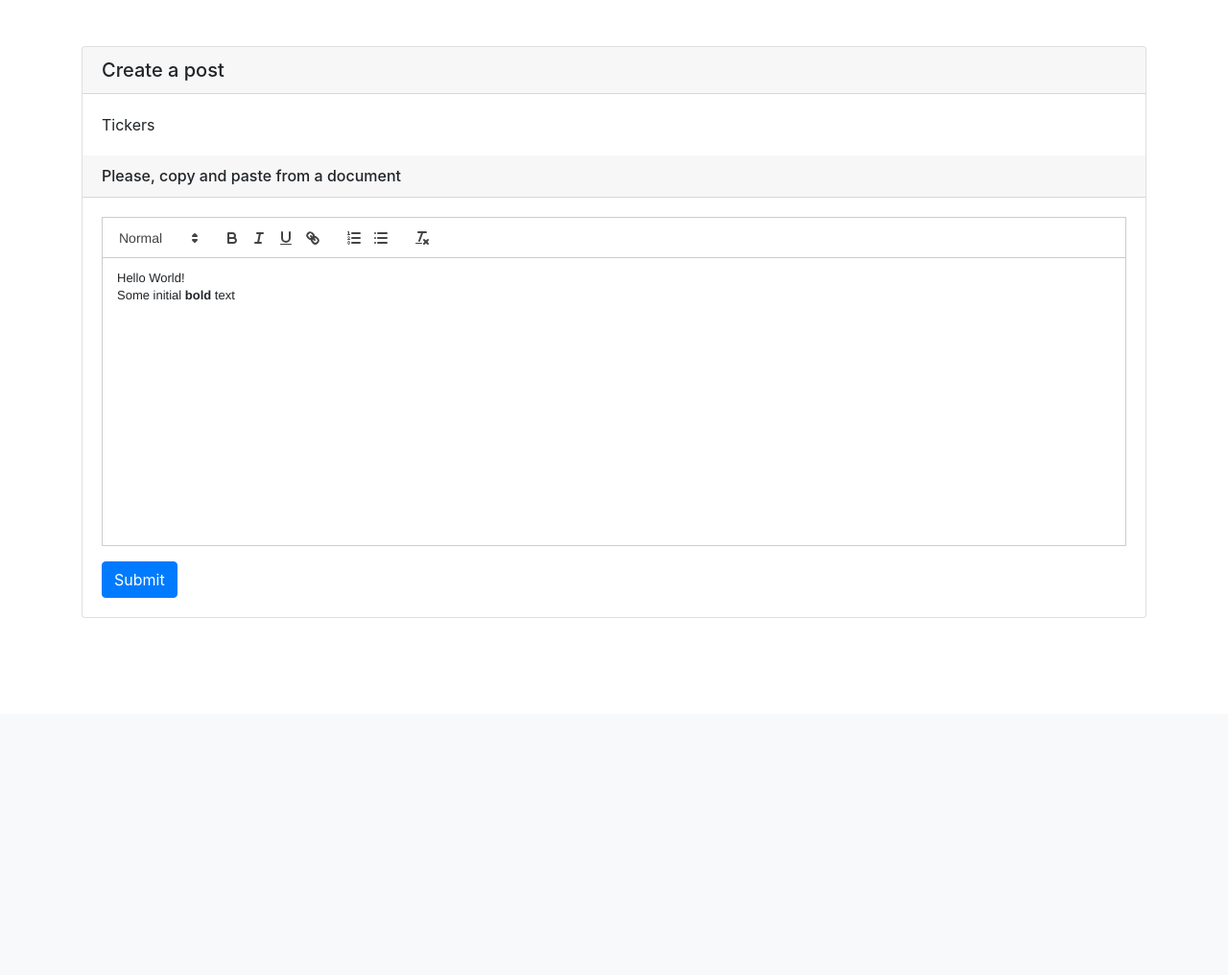
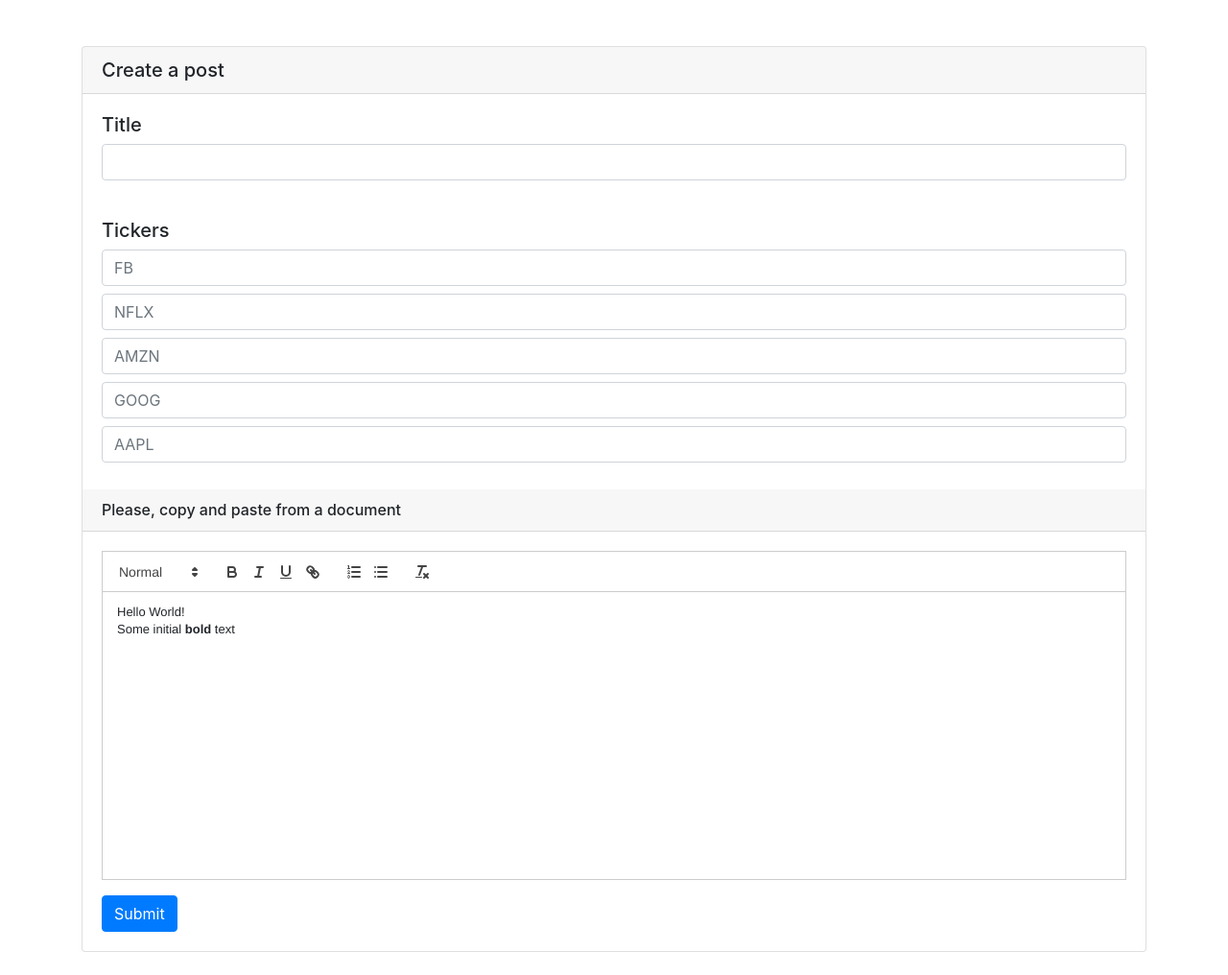
Before and after one commit to lakshaykhatter/Morealpha, a Flask app: page /post in a window 1280 px wide. Shown: the part 56-1072 px from the top of the page at 96% size. Before the commit the page ends 700 px from the top, so only its background shows below. Run offline with Flask 2, Linux system fonts and the light colour scheme; the visitor is signed in with stand-in values (Sample User, id 1); data comes from the database, SQL or seed files in the repository; both versions use the stored data as it was after the commit; some libraries are stand-ins or nearby versions.

Commit message:
Completed create a post using AJAX

```diff
--- a/app/routes.py
+++ b/app/routes.py
@@ -1,4 +1,4 @@
-from flask import render_template, flash, redirect, url_for, request
+from flask import render_template, flash, redirect, url_for, request, jsonify
 from app import app
 from flask_login import current_user, login_user, logout_user, login_required
 from app.forms import LoginForm, RegistrationForm, EditProfileForm, PostForm
@@ -114,10 +114,53 @@ def ticker(ticker):
 	posts = ticker.posts
 	return render_template('ticker.html', ticker=ticker, posts=posts)
 
+
+def checkTickers(tickers):
+	tickerObjects = []
+	for ticker in tickers:
+		tick = Ticker.query.filter_by(symbol=ticker.upper()).first()
+		if tick != None:
+			tickerObjects.append(tick)
+	return tickerObjects
+
+
+
 @app.route('/post', methods=["GET", "POST"])
+@login_required
 def createpost():
-	form = PostForm()
-	return render_template('createPost.html', form=form)
+	if request.method == "POST":
+
+		title = request.form['title']
+		body = request.form['post']
+		ticker1 = request.form['ticker1']
+		ticker2 = request.form['ticker2']
+		ticker3 = request.form['ticker3']
+		ticker4 = request.form['ticker4']
+		ticker5 = request.form['ticker5']
+
+		tickers = [ticker1, ticker2, ticker3, ticker4, ticker5]
+		tickers = checkTickers(tickers)
+		if title == "":
+			return jsonify({'error': "Please add a title"})
+		elif ticker1 == "" or tickers==[]:
+			return jsonify({'error': "Please enter a valid ticker at the first input"})
+		elif body == "":
+			return jsonify({'error': "Please create a post"})
+
+		p = Post()
+		p.title = title
+		p.body = body
+		p.user_id = current_user.id
+
+		for tick in tickers:
+			p.tickers.append(tick)
+		db.session.add(p)
+		db.session.commit()
+
+
+		return jsonify({'success': "Congratulations you've created a post"})
+
+	return render_template('createpost.html')
 
 @app.route('/post/<post>')
 def post(post):
--- a/app/static/js/createpost.js
+++ b/app/static/js/createpost.js
@@ -1,16 +1,44 @@
 $( document ).ready(function() {
-   var div = document.createElement("div");
 
-	var el = $(".ql-editor").children();
+	$('form').on('submit', function(event) {
 
-	for ( i=0; i < el.length; i++ ) {
-		div.appendChild(el[i]);
-	}
+		var div = document.createElement("div");
 
-	console.log(div.innerHTML);
+		var el = $(".ql-editor").children();
 
-	console.log(div);
+		for ( i=0; i < el.length; i++ ) {
+			div.appendChild(el[i]);
+		}
+		$.ajax({
+			data : {
+				title : $("#title").val(),
+				ticker1 : $("#ticker1").val(),
+				ticker2 : $("#ticker2").val(),
+				ticker3 : $("#ticker3").val(),
+				ticker4 : $("#ticker4").val(),
+				ticker5 : $("#ticker5").val(),
+				post : div.innerHTML
 
-	$('.ql-editor').append(div.innerHTML);
-	console.log(div);
+			},
+
+			type : 'POST',
+			url : '/post'
+		})
+		.done(function(data) {
+
+			if (data.error) {
+				$('#errorAlert').text(data.error).show();
+				$('#successAlert').hide();
+			}
+			else {
+				$('#successAlert').text(data.success).show();
+				$('#errorAlert').hide();
+			}
+
+		});
+
+		event.preventDefault();
+
+	});
+
 });
--- a/app/templates/createPost.html
+++ b/app/templates/createPost.html
@@ -3,14 +3,32 @@
 {% block content %}
 
 <script type = "text/javascript" src = "{{ url_for('static', filename = 'js/createpost.js') }}" ></script>
+
+  <div id="successAlert" class="alert alert-success" role="alert" style="display:none;"></div>
+  <div id="errorAlert" class="alert alert-danger" role="alert" style="display:none;"></div>
 <!-- Include stylesheet -->
 <link href="https://cdn.quilljs.com/1.3.6/quill.snow.css" rel="stylesheet">
 <div class="card my-4">
   <h5 class="card-header">Create a post</h5>
-  <div class="card-body">Tickers</div>
+<form>
+  <div class="card-body"><h5>Title</h5>
+      <input class="form-control" id="title">
+</div>
+
+  <div class="card-body"> <h5>Tickers </h5>
+
+      <input class="form-control mb-2 mr-sm-2" id="ticker1" placeholder="FB">
+      <input class="form-control mb-2 mr-sm-2" id="ticker2" placeholder="NFLX">
+      <input class="form-control mb-2 mr-sm-2" id="ticker3" placeholder="AMZN">
+      <input class="form-control mb-2 mr-sm-2" id="ticker4" placeholder="GOOG">
+      <input class="form-control mb-2 mr-sm-2" id="ticker5" placeholder="AAPL">
+  </div>
+
+
+
   <h6 class="card-header">Please, copy and paste from a document</h6>
   <div class="card-body">
-    <form>
+
       <div class="form-group">
         <div id="editor" style="height:300px">
           <p>Hello World!</p>
@@ -18,8 +36,10 @@
           <p><br></p>
         </div>
       </div>
-      <button type="submit" class="btn btn-primary">Submit</button>
+      <button class="btn btn-primary" id="submitButton">Submit</button>
     </form>
+
+
   </div>
 
 <!-- Include the Quill library -->
--- a/app/templates/post.html
+++ b/app/templates/post.html
@@ -29,7 +29,7 @@
 
 
         <hr>
-			<p>{{post.body}}</p>
+			<p>{{post.body | safe }}</p>
         <hr>
 
 
```
Also changed, not shown: app.db.
